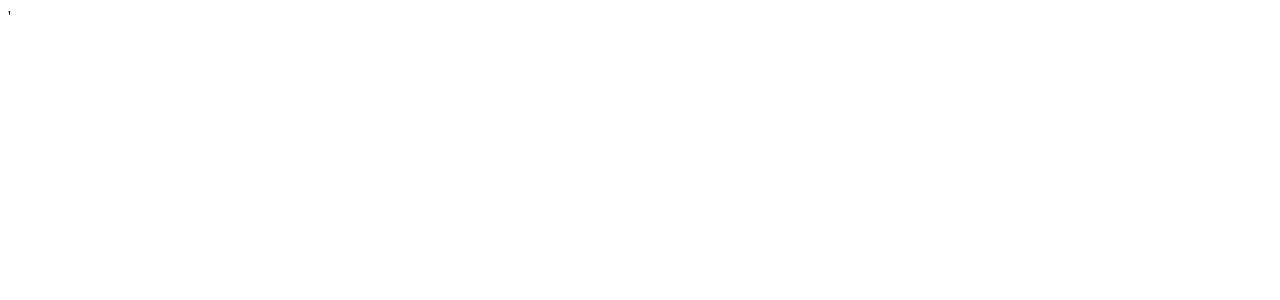
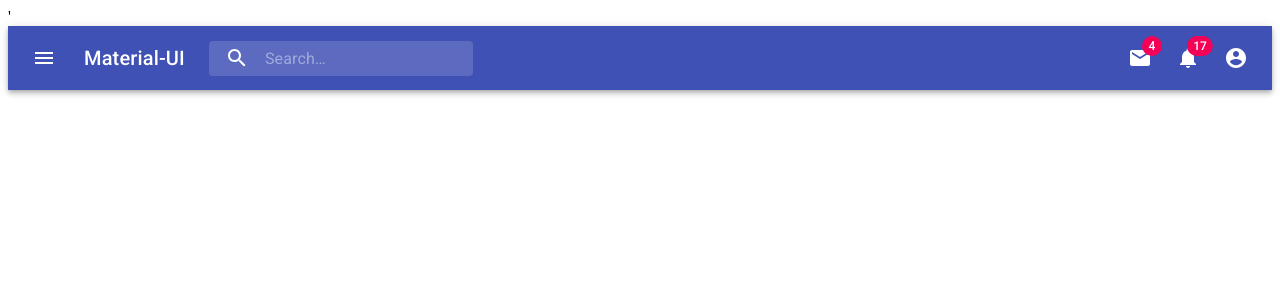
Before and after one commit to ToastMasterson/GigMeFrontend, a React (Create React App) app: page / in a window 1280 px wide. Shown: the top 300 px of the page. Built offline with nearby package versions, Linux system fonts and the light colour scheme.

Commit message:
Adds Template for Material-UI NavBar

```diff
--- a/src/App.js
+++ b/src/App.js
@@ -1,12 +1,13 @@
 import React from 'react'
 import { BrowserRouter as Router, Switch, Route, Link } from 'react-router-dom'
 import './style_sheets/App.css'
+import NavBar from './components/NavBar';
 
 function App() {
   return (
     <Router>
       <div className="App">
-        {/*navbar*/}
+        <NavBar />
         <Switch>
           {/*routes*/}
         </Switch>
--- /dev/null
+++ b/src/components/NavBar.js
@@ -0,0 +1,232 @@
+import React from 'react'
+import { Link, Redirect } from 'react-router-dom'
+import { withRouter } from 'react-router-dom'
+import { fade, makeStyles } from '@material-ui/core/styles';
+import AppBar from '@material-ui/core/AppBar';
+import Toolbar from '@material-ui/core/Toolbar';
+import IconButton from '@material-ui/core/IconButton';
+import Typography from '@material-ui/core/Typography';
+import InputBase from '@material-ui/core/InputBase';
+import Badge from '@material-ui/core/Badge';
+import MenuItem from '@material-ui/core/MenuItem';
+import Menu from '@material-ui/core/Menu';
+import MenuIcon from '@material-ui/icons/Menu';
+import SearchIcon from '@material-ui/icons/Search';
+import AccountCircle from '@material-ui/icons/AccountCircle';
+import MailIcon from '@material-ui/icons/Mail';
+import NotificationsIcon from '@material-ui/icons/Notifications';
+import MoreIcon from '@material-ui/icons/MoreVert';
+
+const useStyles = makeStyles(theme => ({
+  grow: {
+    flexGrow: 1,
+  },
+  menuButton: {
+    marginRight: theme.spacing(2),
+  },
+  title: {
+    display: 'none',
+    [theme.breakpoints.up('sm')]: {
+      display: 'block',
+    },
+  },
+  search: {
+    position: 'relative',
+    borderRadius: theme.shape.borderRadius,
+    backgroundColor: fade(theme.palette.common.white, 0.15),
+    '&:hover': {
+      backgroundColor: fade(theme.palette.common.white, 0.25),
+    },
+    marginRight: theme.spacing(2),
+    marginLeft: 0,
+    width: '100%',
+    [theme.breakpoints.up('sm')]: {
+      marginLeft: theme.spacing(3),
+      width: 'auto',
+    },
+  },
+  searchIcon: {
+    width: theme.spacing(7),
+    height: '100%',
+    position: 'absolute',
+    pointerEvents: 'none',
+    display: 'flex',
+    alignItems: 'center',
+    justifyContent: 'center',
+  },
+  inputRoot: {
+    color: 'inherit',
+  },
+  inputInput: {
+    padding: theme.spacing(1, 1, 1, 7),
+    transition: theme.transitions.create('width'),
+    width: '100%',
+    [theme.breakpoints.up('md')]: {
+      width: 200,
+    },
+  },
+  sectionDesktop: {
+    display: 'none',
+    [theme.breakpoints.up('md')]: {
+      display: 'flex',
+    },
+  },
+  sectionMobile: {
+    display: 'flex',
+    [theme.breakpoints.up('md')]: {
+      display: 'none',
+    },
+  },
+}));
+
+export default function PrimarySearchAppBar() {
+  const classes = useStyles();
+  const [anchorEl, setAnchorEl] = React.useState(null);
+  const [mobileMoreAnchorEl, setMobileMoreAnchorEl] = React.useState(null);
+
+  const isMenuOpen = Boolean(anchorEl);
+  const isMobileMenuOpen = Boolean(mobileMoreAnchorEl);
+
+  const handleProfileMenuOpen = event => {
+    setAnchorEl(event.currentTarget);
+  };
+
+  const handleMobileMenuClose = () => {
+    setMobileMoreAnchorEl(null);
+  };
+
+  const handleMenuClose = () => {
+    setAnchorEl(null);
+    handleMobileMenuClose();
+  };
+
+  const handleMobileMenuOpen = event => {
+    setMobileMoreAnchorEl(event.currentTarget);
+  };
+
+  const menuId = 'primary-search-account-menu';
+  const renderMenu = (
+    <Menu
+      anchorEl={anchorEl}
+      anchorOrigin={{ vertical: 'top', horizontal: 'right' }}
+      id={menuId}
+      keepMounted
+      transformOrigin={{ vertical: 'top', horizontal: 'right' }}
+      open={isMenuOpen}
+      onClose={handleMenuClose}
+    >
+      <MenuItem onClick={handleMenuClose}>Profile</MenuItem>
+      <MenuItem onClick={handleMenuClose}>My account</MenuItem>
+    </Menu>
+  );
+
+  const mobileMenuId = 'primary-search-account-menu-mobile';
+  const renderMobileMenu = (
+    <Menu
+      anchorEl={mobileMoreAnchorEl}
+      anchorOrigin={{ vertical: 'top', horizontal: 'right' }}
+      id={mobileMenuId}
+      keepMounted
+      transformOrigin={{ vertical: 'top', horizontal: 'right' }}
+      open={isMobileMenuOpen}
+      onClose={handleMobileMenuClose}
+    >
+      <MenuItem>
+        <IconButton aria-label="show 4 new mails" color="inherit">
+          <Badge badgeContent={4} color="secondary">
+            <MailIcon />
+          </Badge>
+        </IconButton>
+        <p>Messages</p>
+      </MenuItem>
+      <MenuItem>
+        <IconButton aria-label="show 11 new notifications" color="inherit">
+          <Badge badgeContent={11} color="secondary">
+            <NotificationsIcon />
+          </Badge>
+        </IconButton>
+        <p>Notifications</p>
+      </MenuItem>
+      <MenuItem onClick={handleProfileMenuOpen}>
+        <IconButton
+          aria-label="account of current user"
+          aria-controls="primary-search-account-menu"
+          aria-haspopup="true"
+          color="inherit"
+        >
+          <AccountCircle />
+        </IconButton>
+        <p>Profile</p>
+      </MenuItem>
+    </Menu>
+  );
+
+  return (
+    <div className={classes.grow}>
+      <AppBar position="static">
+        <Toolbar>
+          <IconButton
+            edge="start"
+            className={classes.menuButton}
+            color="inherit"
+            aria-label="open drawer"
+          >
+            <MenuIcon />
+          </IconButton>
+          <Typography className={classes.title} variant="h6" noWrap>
+            Material-UI
+          </Typography>
+          <div className={classes.search}>
+            <div className={classes.searchIcon}>
+              <SearchIcon />
+            </div>
+            <InputBase
+              placeholder="Search…"
+              classes={{
+                root: classes.inputRoot,
+                input: classes.inputInput,
+              }}
+              inputProps={{ 'aria-label': 'search' }}
+            />
+          </div>
+          <div className={classes.grow} />
+          <div className={classes.sectionDesktop}>
+            <IconButton aria-label="show 4 new mails" color="inherit">
+              <Badge badgeContent={4} color="secondary">
+                <MailIcon />
+              </Badge>
+            </IconButton>
+            <IconButton aria-label="show 17 new notifications" color="inherit">
+              <Badge badgeContent={17} color="secondary">
+                <NotificationsIcon />
+              </Badge>
+            </IconButton>
+            <IconButton
+              edge="end"
+              aria-label="account of current user"
+              aria-controls={menuId}
+              aria-haspopup="true"
+              onClick={handleProfileMenuOpen}
+              color="inherit"
+            >
+              <AccountCircle />
+            </IconButton>
+          </div>
+          <div className={classes.sectionMobile}>
+            <IconButton
+              aria-label="show more"
+              aria-controls={mobileMenuId}
+              aria-haspopup="true"
+              onClick={handleMobileMenuOpen}
+              color="inherit"
+            >
+              <MoreIcon />
+            </IconButton>
+          </div>
+        </Toolbar>
+      </AppBar>
+      {renderMobileMenu}
+      {renderMenu}
+    </div>
+  );
+}
```
Also changed, not shown: src/components/Landing.js (added, +9 -0 lines).
